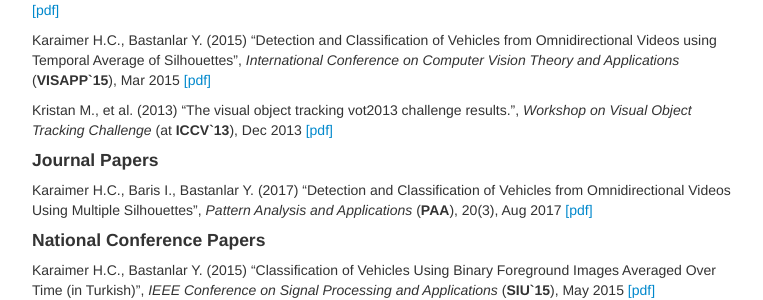
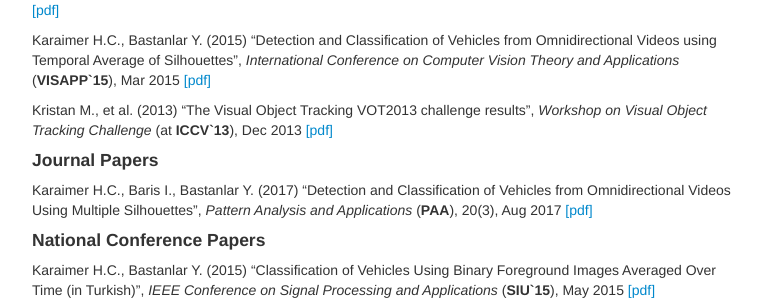
Before and after one commit to karaimer/karaimer.github.io, a Jekyll site: the page built from index.md, in a window 1280 px wide. Shown: the part 471-771 px from the top of the page, without its empty margins (258-1021 px from the left). Built offline with Jekyll 4.4.1, drawn with Linux system fonts in a browser that asks for light colours.

```diff
--- a/index.md
+++ b/index.md
@@ -25,7 +25,7 @@ Karaimer H.C., Cinaroglu I., Bastanlar Y.  (2015) "Combining shape-based and gra
 
 Karaimer H.C., Bastanlar Y.  (2015) "Detection and Classification of Vehicles from Omnidirectional Videos using Temporal Average of Silhouettes", *International Conference on Computer Vision Theory and Applications* (**VISAPP`15**), Mar 2015 [[pdf]](/paper/Karaimer_Bastanlar_VISAPP15.pdf)
 
-Kristan M., et al.  (2013) "The visual object tracking vot2013 challenge results.", *Workshop on Visual Object Tracking Challenge* (at **ICCV`13**), Dec 2013 [[pdf]](http://www.cv-foundation.org//openaccess/content_iccv_workshops_2013/W03/papers/Kristan_The_Visual_Object_2013_ICCV_paper.pdf)
+Kristan M., et al.  (2013) "The Visual Object Tracking VOT2013 challenge results", *Workshop on Visual Object Tracking Challenge* (at **ICCV`13**), Dec 2013 [[pdf]](http://www.cv-foundation.org//openaccess/content_iccv_workshops_2013/W03/papers/Kristan_The_Visual_Object_2013_ICCV_paper.pdf)
 
 #### Journal Papers
 Karaimer H.C., Baris I., Bastanlar Y. (2017) "Detection and Classification of Vehicles from Omnidirectional Videos Using Multiple Silhouettes", *Pattern Analysis and Applications* (**PAA**), 20(3), Aug 2017 [[pdf]](http://rdcu.be/udbN)
```
